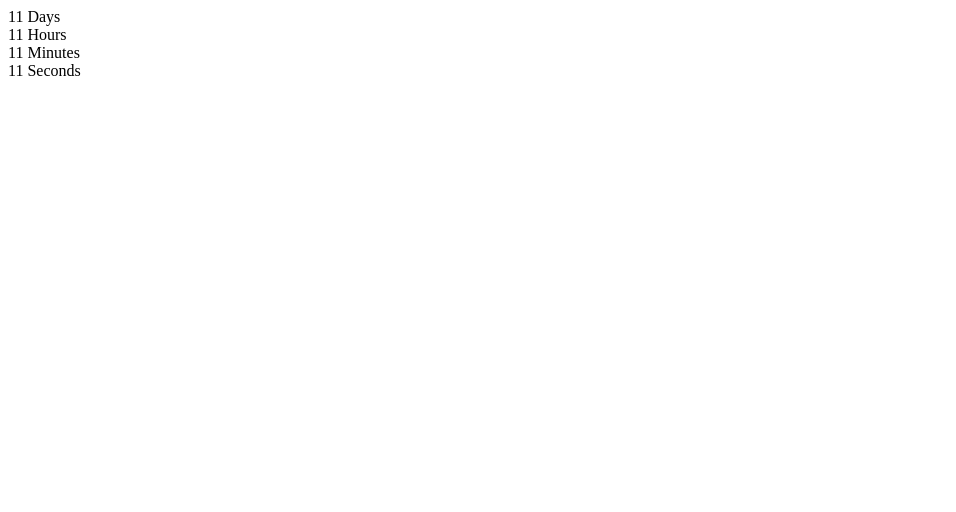
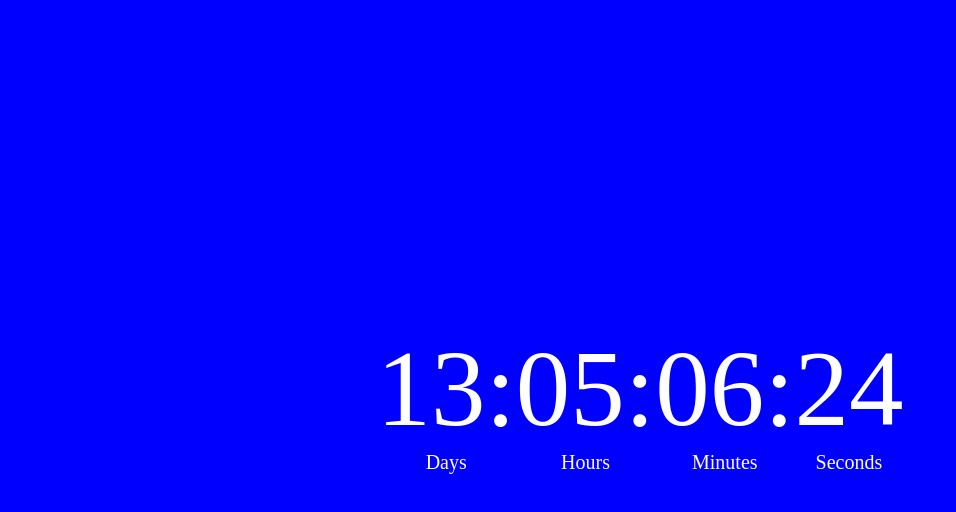
Before and after one commit to Oleksii-Petryk/goit-js-hw-11-timer, a plain HTML site: page index.html in a window 1280 px wide. Shown: the whole page, without its empty margins (0-956 px from the left). Drawn offline with nearby package versions, Linux system fonts and the light colour scheme.

Commit message:
Timer is ready for peer review

```diff
--- /dev/null
+++ b/css/main.css
@@ -0,0 +1,38 @@
+body {
+  font-family: "Caveat", serif;
+  color: white;
+}
+
+.timer {
+  min-height: 100vh;
+  display: flex;
+  justify-content: center;
+  align-items: center;
+  background-color: blue;
+}
+
+.field {
+  display: flex;
+  flex-direction: column;
+  font-weight: 400;
+  text-align: center;
+}
+
+.field:not(:last-child) .value::after {
+  content: ":";
+}
+
+.label {
+  font-size: 20px;
+  text-align: center;
+}
+
+.value {
+  font-size: 70px;
+}
+
+@media screen and (min-width: 1119.98px) {
+  .value {
+    font-size: 109px;
+  }
+}
--- a/index.html
+++ b/index.html
@@ -5,28 +5,40 @@
     <meta http-equiv="X-UA-Compatible" content="IE=edge" />
     <meta name="viewport" content="width=device-width, initial-scale=1.0" />
     <title>Deadline-Timer</title>
+    <link rel="preconnect" href="https://fonts.googleapis.com" />
+    <link rel="preconnect" href="https://fonts.gstatic.com" crossorigin />
+    <link
+      rel="stylesheet"
+      href="https://fonts.googleapis.com/css2?family=Permanent+Marker&display=swap"
+    />
+    <link
+      rel="stylesheet"
+      href="https://cdnjs.cloudflare.com/ajax/libs/modern-normalize/1.0.0/modern-normalize.min.css"
+    />
+    <link rel="stylesheet" href="./css/main.css" />
   </head>
   <body>
     <div class="timer" id="timer-1">
       <div class="field">
-        <span class="value" data-value="days">11</span>
+        <span class="value" data-value="days">00</span>
         <span class="label">Days</span>
       </div>
 
       <div class="field">
-        <span class="value" data-value="hours">11</span>
+        <span class="value" data-value="hours">00</span>
         <span class="label">Hours</span>
       </div>
 
       <div class="field">
-        <span class="value" data-value="mins">11</span>
+        <span class="value" data-value="mins">00</span>
         <span class="label">Minutes</span>
       </div>
 
       <div class="field">
-        <span class="value" data-value="secs">11</span>
+        <span class="value" data-value="secs">00</span>
         <span class="label">Seconds</span>
       </div>
     </div>
+    <script src="./index.js"></script>
   </body>
 </html>
--- a/index.js
+++ b/index.js
@@ -0,0 +1,55 @@
+class CountdownTimer {
+    constructor({targetDate}) {
+        this.refs = {
+            days: document.querySelector('[data-value="days"]'),
+            hours: document.querySelector('[data-value="hours"]'),
+            mins: document.querySelector('[data-value="mins"]'),
+            secs: document.querySelector('[data-value="secs"]'),
+        };
+
+        this.targetDate = targetDate;
+        this.timerId = null;
+    };
+
+    calc = () => {
+        this.startDate = Date.now();
+
+        let time = this.targetDate - this.startDate;
+        const days = Math.floor(time / (1000 * 60 * 60 * 24));
+        const hours = Math.floor((time % (1000 * 60 * 60 * 24)) / (1000 * 60 * 60));
+        const mins = Math.floor((time % (1000 * 60 * 60)) / (1000 * 60));
+        const secs = Math.floor((time % (1000 * 60)) / 1000);
+        if (this.targetDate <= this.startDate) {
+            clearInterval(this.timerId);
+            this.overTimeValue();
+        };
+        return { days, hours, mins, secs };
+    };
+
+    updateTimerInterface({days,hours,mins,secs }) {
+         this.refs.days.textContent = days < 10 ? `0${days}` : days;
+            this.refs.hours.textContent = hours < 10 ? `0${hours}` : hours;
+            this.refs.mins.textContent = mins < 10 ? `0${mins}` : mins;
+            this.refs.secs.textContent = secs < 10 ? `0${secs}` : secs;
+
+    };
+
+    overTimeValue({days,hours,mins,secs }) {
+
+        this.refs.days.textContent = '00';
+        this.refs.hours.textContent = '00';
+        this.refs.mins.textContent = '00';
+        this.refs.secs.textContent = '00';
+    };
+
+    startTimer() {
+        this.timerId =  setInterval(() => {
+            this.calc;
+            const updateTimer = this.calc();
+            this.updateTimerInterface(updateTimer);
+        }, 1000);
+    };
+
+};
+const timer = new CountdownTimer({targetDate : new Date('Sept 7, 2021 00:00:00' )});
+timer.startTimer();
```
